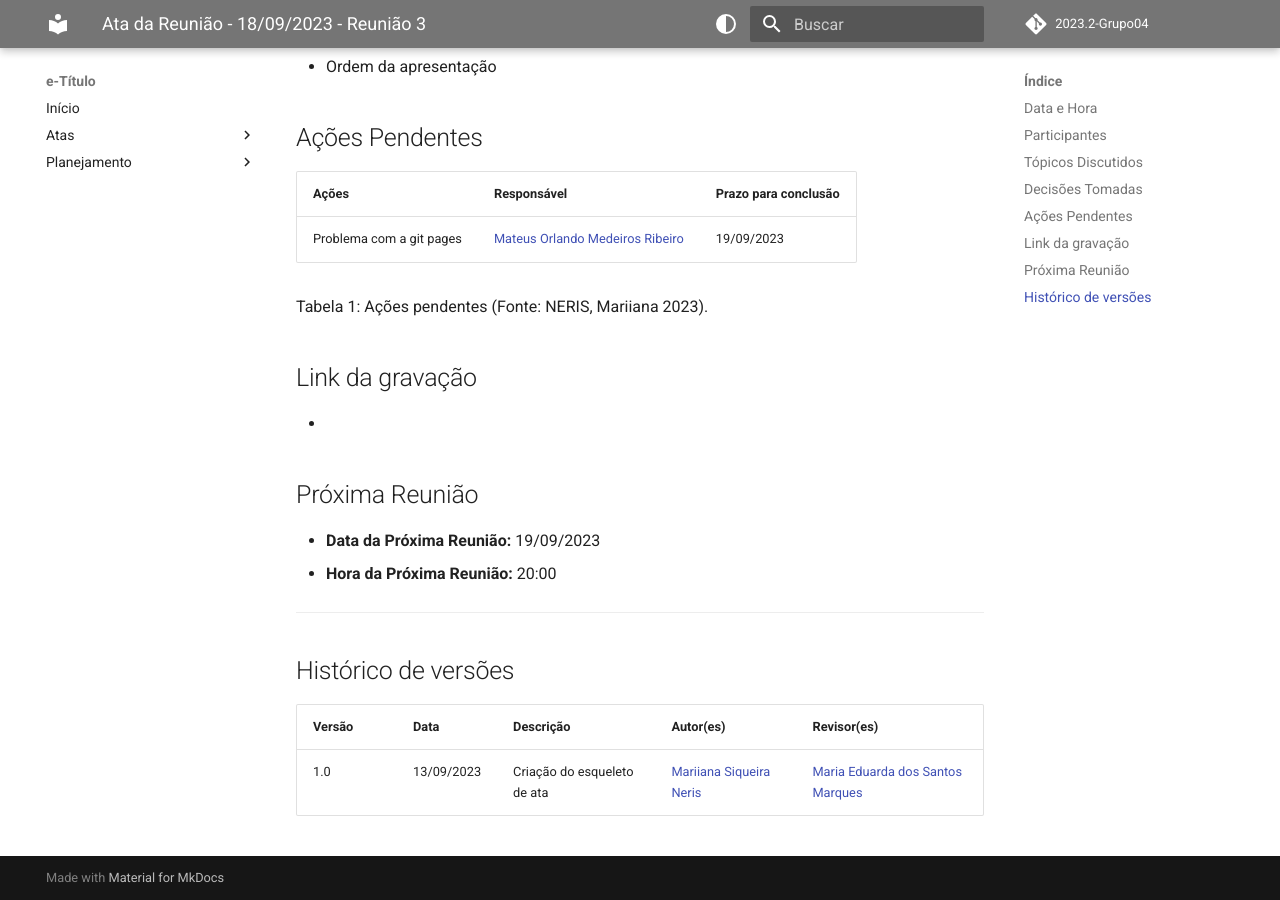
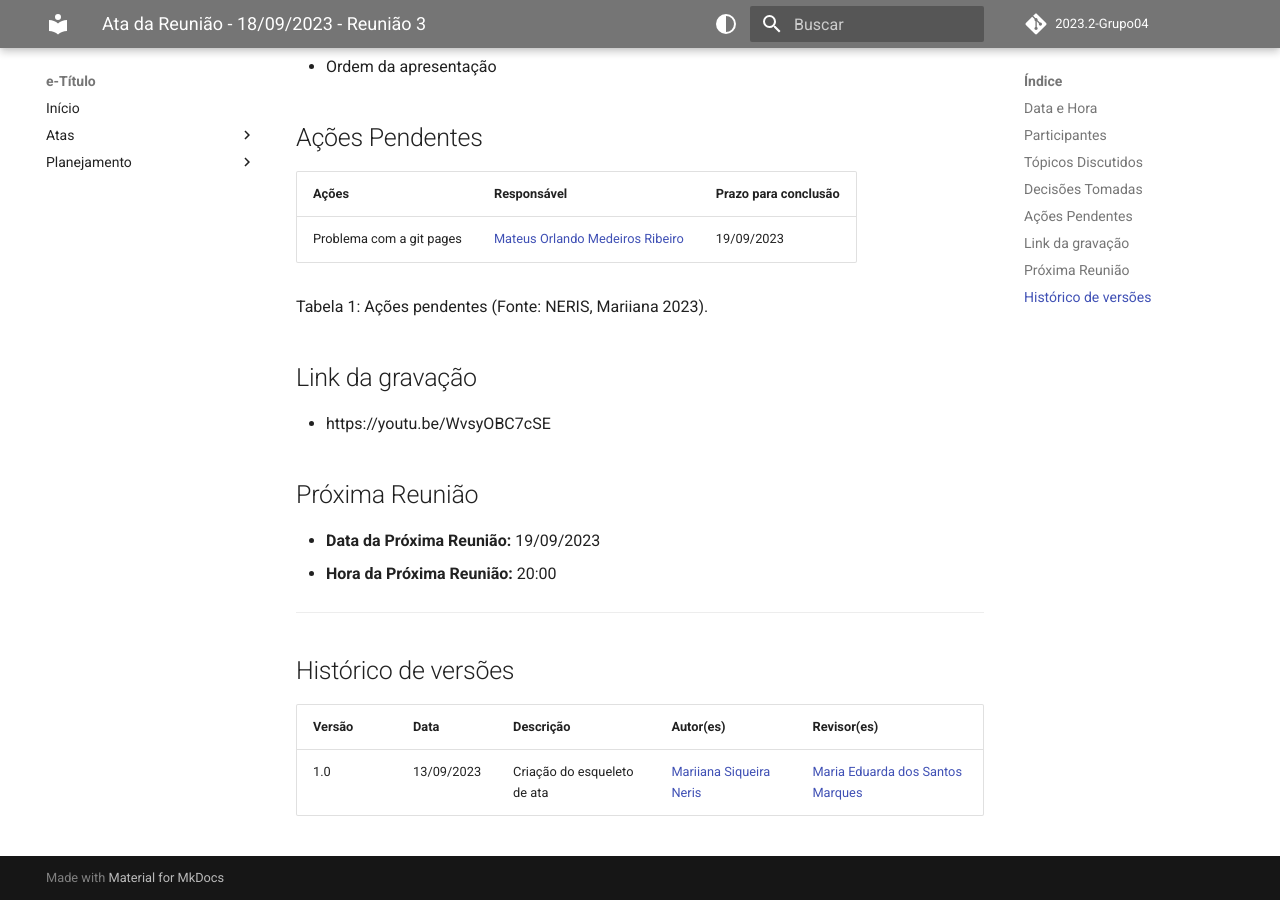
Before and after one commit to Requisitos-de-Software/2023.2-e-Titulo, an MkDocs documentation site: the page built from docs/atas/ata_reuniao_03.md, in a window 1280 px wide and 900 px high, scrolled down 944 px. Built offline with MkDocs 1.6.1 and Material for MkDocs 9.7.7, drawn with Linux system fonts in a browser that asks for light colours; comment, search, counter and statistics services are not loaded; part of the change alters nothing that is shown.

Commit message:
Update link da reunião 03

```diff
--- a/docs/atas/ata_reuniao_03.md
+++ b/docs/atas/ata_reuniao_03.md
@@ -33,7 +33,7 @@
 Tabela 1: Ações pendentes (Fonte: NERIS, Mariiana 2023).
 
 ## Link da gravação
-*
+* https://youtu.be/WvsyOBC7cSE
 
 ## Próxima Reunião
 * **Data da Próxima Reunião:** 19/09/2023
```
